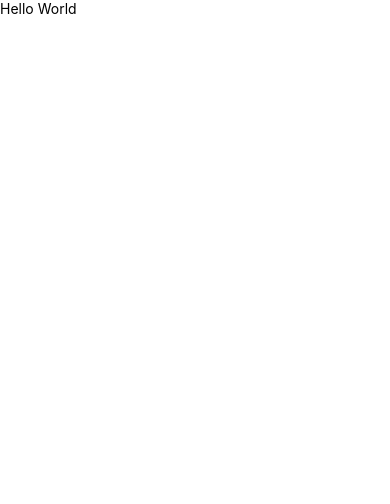
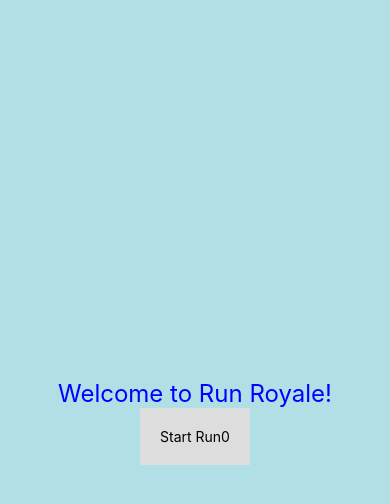
Before and after one commit to TaylorFurman/runroyalenative, a React Native app: screen / in a window 390 px wide. Shown: the top 504 px of the page. Built offline with nearby package versions, Linux system fonts and the light colour scheme.

Commit message:
added welcome message and welcome button

```diff
--- a/App.js
+++ b/App.js
@@ -1,10 +1,10 @@
 import React from 'react';
-import { HelloWorld } from './src/RunningRoyale';
+import { RunningRoyale } from './src/RunningRoyale';
 
 const App = () => {
 
   return (
-    <HelloWorld/>
+    <RunningRoyale/>
   );
 };
 
--- a/src/RunningRoyale.js
+++ b/src/RunningRoyale.js
@@ -1,3 +1,23 @@
-import { HelloWorld } from "./components/HelloWorld";
+import React from 'react';
+import {View, Text, LogBox, StyleSheet} from 'react-native';
+import {WelcomeMessage} from './components/WelcomeMessage';
+import {StartRunButton} from './components/StartRunButton';
 
-export { HelloWorld }
+export function RunningRoyale(params) {
+  return (
+    <View style={styles.container}>
+      <WelcomeMessage />
+      <StartRunButton />
+    </View>
+  );
+}
+
+const styles = StyleSheet.create({
+  container: {
+    backgroundColor: 'powderblue',
+    flex: 1,
+    display: 'flex',
+    alignItems: 'center',
+    justifyContent: 'center',
+  },
+});
--- a/src/components/HelloWorld.js
+++ /dev/null
@@ -1,12 +0,0 @@
-import React from 'react'
-import {Text} from 'react-native'
-
-export function HelloWorld(params) {
-
-    const text = "Hello World"
-
-    return(
-        <Text>{text}</Text>
-    )
-
-}
--- /dev/null
+++ b/src/components/StartRunButton.js
@@ -0,0 +1,30 @@
+import React, {useState} from 'react';
+import {View, Text, StyleSheet, TouchableOpacity} from 'react-native';
+
+export function StartRunButton(params) {
+  const [count, setCount] = useState(0);
+  const message = 'Start Run';
+  const addOne = () => {
+    setCount(count + 1);
+  };
+  return (
+    <View style={styles.container}>
+      <TouchableOpacity style={styles.touchArea} onPress={addOne}>
+        <Text>{message + count}</Text>
+      </TouchableOpacity>
+    </View>
+  );
+}
+
+const styles = StyleSheet.create({
+  container: {
+    display: 'flex',
+    alignItems: 'center',
+    justifyContent: 'center',
+  },
+  touchArea: {
+    alignItems: 'center',
+    backgroundColor: '#DDDDDD',
+    padding: 20,
+  },
+});
--- /dev/null
+++ b/src/components/WelcomeMessage.js
@@ -0,0 +1,24 @@
+import React from 'react';
+import {View, Text, StyleSheet} from 'react-native';
+
+export function WelcomeMessage(params) {
+  const message = 'Welcome to Run Royale!';
+
+  return (
+    <View style={styles.container}>
+      <Text style={styles.message}>{message}</Text>
+    </View>
+  );
+}
+
+const styles = StyleSheet.create({
+  container: {
+    display: 'flex',
+    alignItems: 'center',
+    justifyContent: 'center',
+  },
+  message: {
+    color: 'blue',
+    fontSize: 24,
+  },
+});
```
